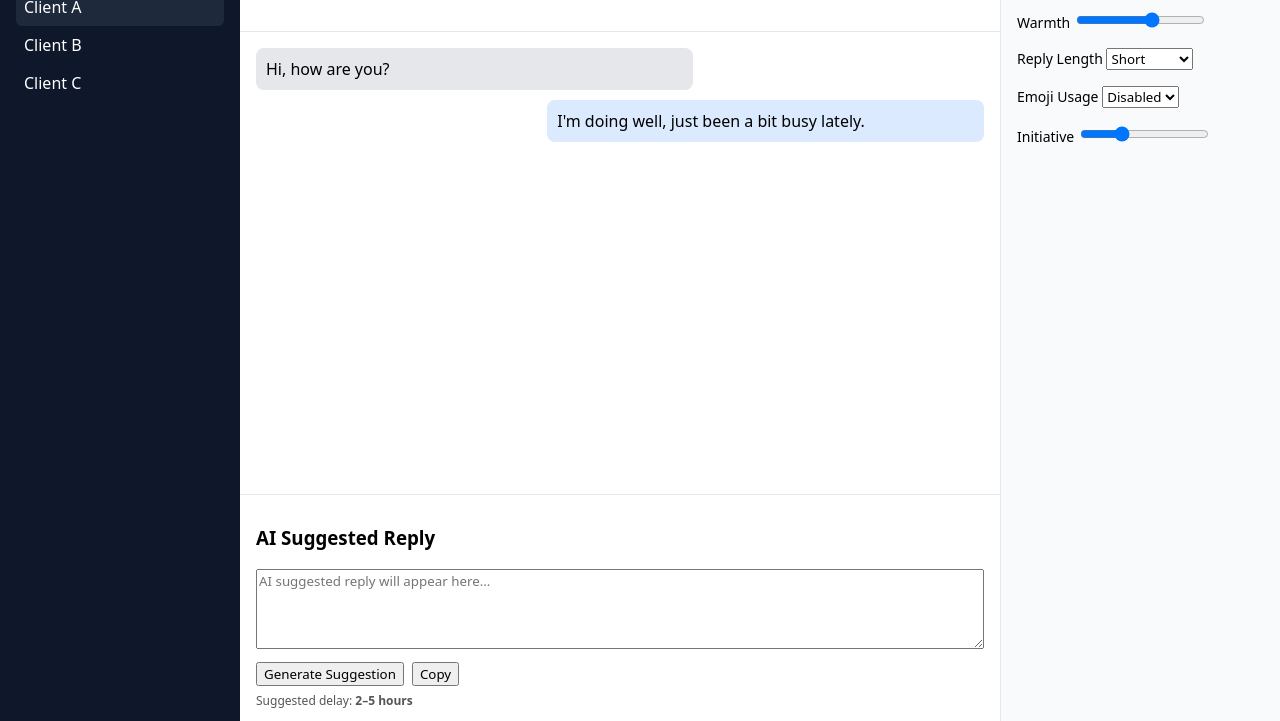
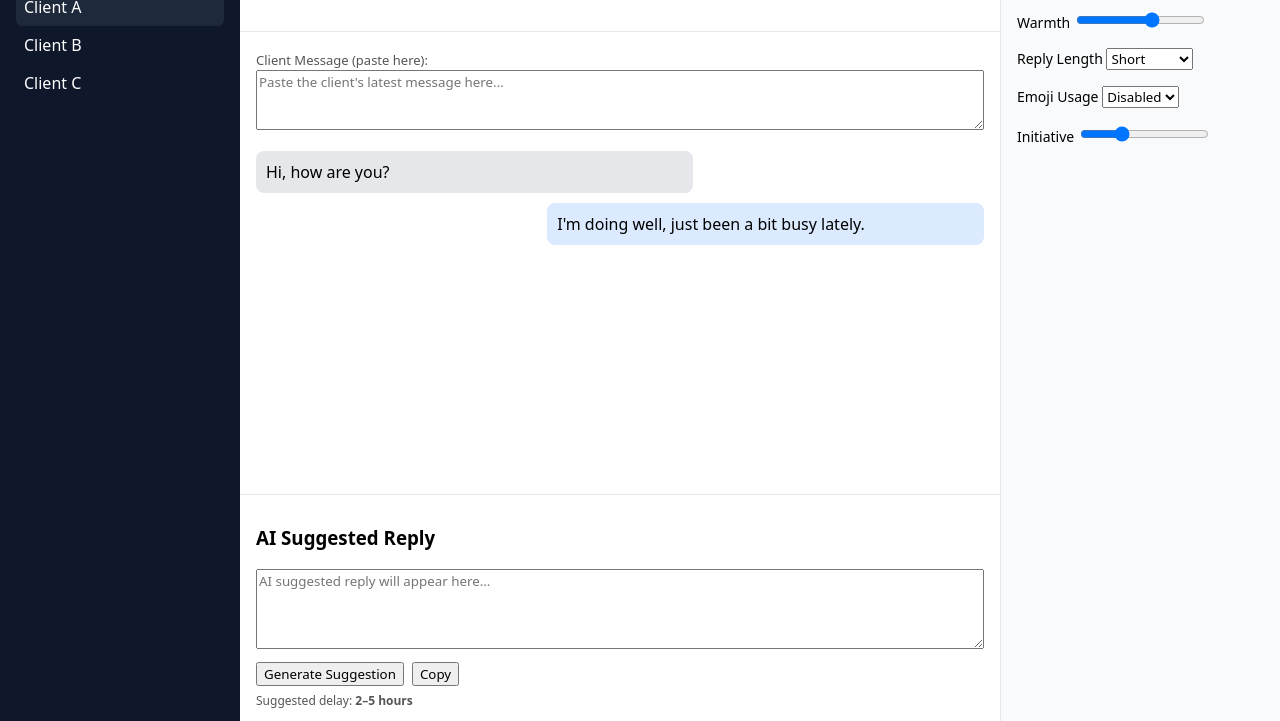
Before and after one commit to r42r7jpstx-cmyk/ai-chat-console, a plain HTML site: page index.html in a window 1280 px wide. Shown: the part 79-800 px from the top of the page. Drawn offline with Linux system fonts and the light colour scheme.

Commit message:
Update index.html

```diff
--- a/index.html
+++ b/index.html
@@ -32,11 +32,24 @@
       </div>
     </header>
 
-    <!-- Chat -->
-    <section class="chat">
-      <div class="msg user">Hi, how are you?</div>
-      <div class="msg ai">I'm doing well, just been a bit busy lately.</div>
-    </section>
+<section class="chat">
+
+  <!-- 👇 新增：客户输入区 -->
+  <div style="margin-bottom:16px;">
+    <label style="font-size:13px;color:#555;">
+      Client Message (paste here):
+    </label>
+    <textarea id="clientInput"
+      placeholder="Paste the client's latest message here..."
+      style="width:100%;height:60px;"></textarea>
+  </div>
+
+  <!-- 历史展示（只读） -->
+  <div class="msg user">Hi, how are you?</div>
+  <div class="msg ai">I'm doing well, just been a bit busy lately.</div>
+
+</section>
+
 
 <section class="suggestion">
   <h3>AI Suggested Reply</h3>
```
